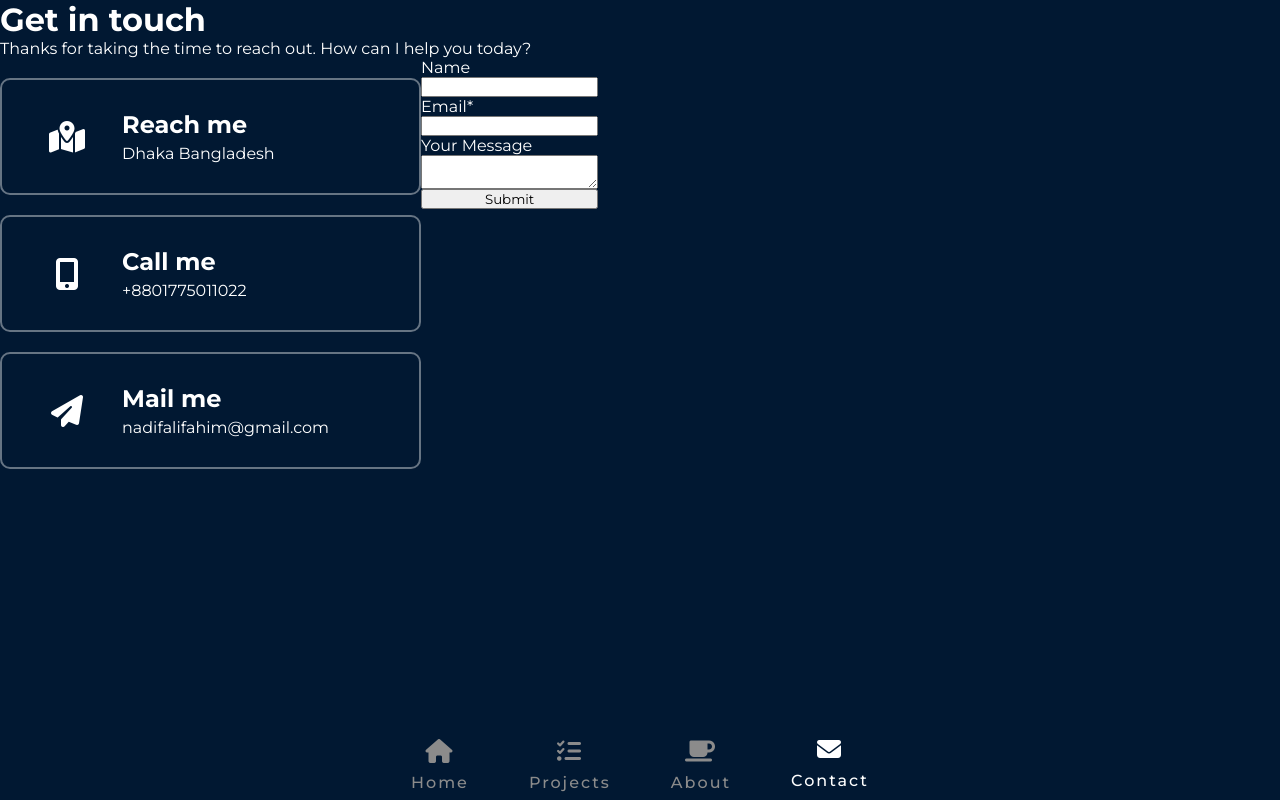
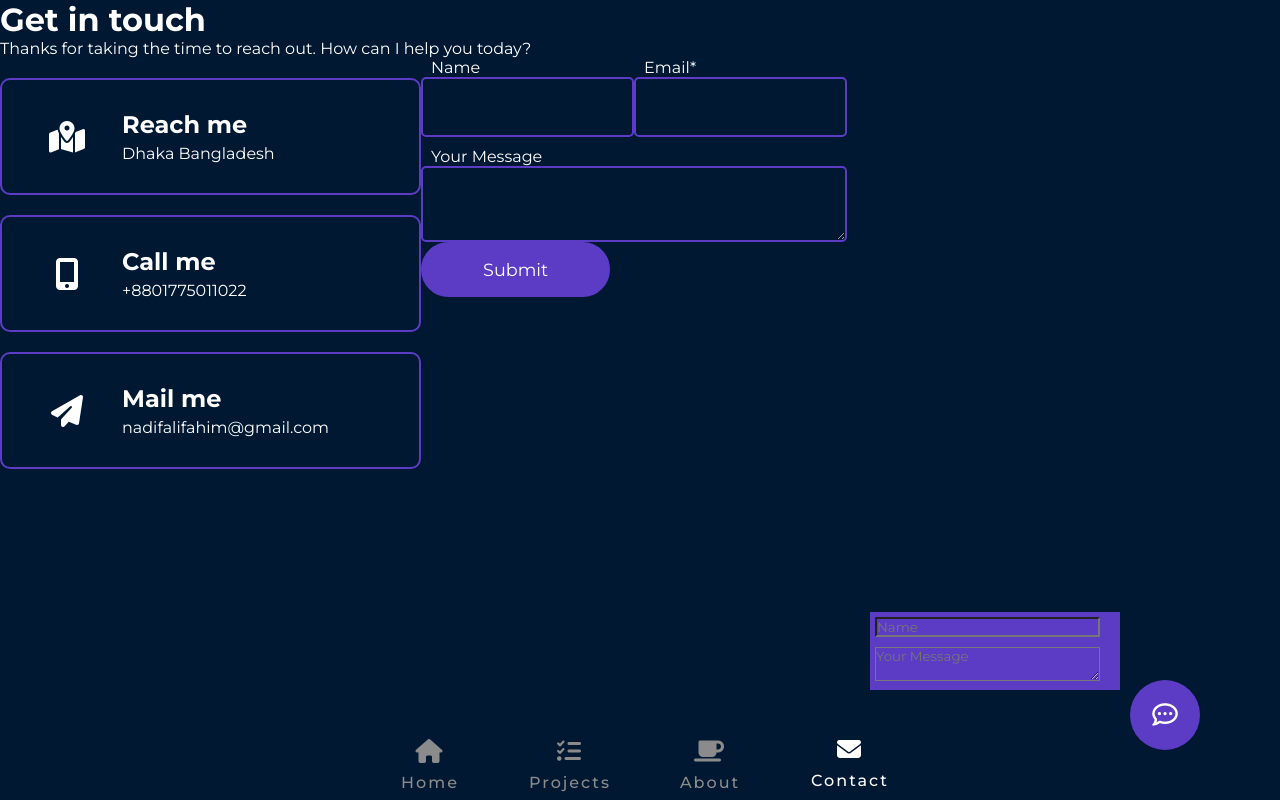
Before and after one commit to nadifalifahim/portfolio-client, a React (Create React App) app: page /contact in a window 1280 px wide. Built offline with nearby package versions, Linux system fonts and the light colour scheme.

Commit message:
fixes navbar

```diff
--- a/src/App.css
+++ b/src/App.css
@@ -3,6 +3,8 @@
   --color-darkblue-secondary: #001845;
   --color-offwhite: rgb(255, 239, 206);
   --color-muted: rgb(139, 139, 139);
+  --color-purple: #5c3cc5;
+  --color-purple-dark: #4c31a5;
   font-size: 16px;
 }
 
@@ -11,6 +13,11 @@
   margin: 0;
   padding: 0;
   font-family: "Montserrat", sans-serif;
+}
+
+a {
+  text-decoration: none;
+  color: white;
 }
 
 /* Custom Scrollbar */
--- a/src/Pages/Home/Contact/Contact.css
+++ b/src/Pages/Home/Contact/Contact.css
@@ -21,7 +21,7 @@
   display: flex;
   align-items: center;
   justify-content: left;
-  border: 2px solid rgba(255, 255, 255, 0.397);
+  border: 2px solid var(--color-purple);
   border-radius: 10px;
   margin: 20px 0;
   padding: 30px 90px 30px 40px;
@@ -37,3 +37,34 @@
 .contact-left-items h2 {
   margin-bottom: 5px;
 }
+
+.contact-form-container form input,
+.contact-form-container form textarea {
+  background-color: transparent;
+  outline: none;
+  border: 2px solid var(--color-purple);
+  padding: 20px 20px;
+  color: white;
+  border-radius: 5px;
+}
+
+.nameemail-container {
+  display: flex;
+}
+
+.contact-form-container label,
+.nameemail-container label {
+  margin-left: 10px;
+  margin-top: 10px;
+}
+
+.contact-form-container form button {
+  background-color: var(--color-purple);
+  outline: none;
+  border: 2px solid var(--color-purple);
+  padding: 15px 60px;
+  color: white;
+  width: fit-content;
+  border-radius: 50px;
+  font-size: 1.1rem;
+}
--- a/src/Pages/Home/Contact/Contact.js
+++ b/src/Pages/Home/Contact/Contact.js
@@ -1,6 +1,7 @@
 import React, { useRef } from "react";
 import emailjs from "emailjs-com";
 import "./Contact.css";
+import Fade from "react-reveal/Fade";
 
 const Contact = () => {
   const form = useRef();
@@ -27,6 +28,7 @@ const Contact = () => {
 
   return (
     <div className="contact-container">
+      <Fade>
         <div className="contact-content">
           <h1>Get in touch</h1>
           <p>
@@ -56,9 +58,9 @@ const Contact = () => {
                 </div>
               </div>
             </div>
-          <div>
+            <div className="contact-form-container">
               <form ref={form} onSubmit={handleContactSubmit}>
-              <div>
+                <div className="nameemail-container">
                   <div>
                     <label>Name</label> <br />
                     <input type="text" name="name" />
@@ -77,6 +79,7 @@ const Contact = () => {
             </div>
           </div>
         </div>
+      </Fade>
     </div>
   );
 };
--- a/src/Pages/Home/Home/Home.js
+++ b/src/Pages/Home/Home/Home.js
@@ -1,5 +1,4 @@
 import React from "react";
-import Footer from "../../Shared/Footer/Footer";
 import Navbar from "../../Shared/Navbar/Navbar";
 import Contact from "../Contact/Contact";
 import TopBanner from "../TopBanner/TopBanner";
--- a/src/Pages/Home/TopBanner/TopBanner.css
+++ b/src/Pages/Home/TopBanner/TopBanner.css
@@ -23,9 +23,13 @@
 .topbanner-subheading {
   font-weight: 700;
   font-size: 4rem;
-  margin: 20px 0;
   letter-spacing: 2px;
-  color: var(--color-offwhite);
+  margin: 20px auto;
+  background-color: var(--color-purple);
+  color: white;
+  padding: 10px 40px;
+  max-width: fit-content;
+  border-radius: 10px;
 }
 
 .topbanner-buttons button {
@@ -35,16 +39,16 @@
   padding: 15px 30px;
   font-size: 1rem;
   letter-spacing: 1px;
-  border: 2px solid white;
+  border: 2px solid var(--color-purple);
   margin-top: 50px;
   border-radius: 60px;
   transition: 0.5s ease all;
 }
 
 .topbanner-buttons button:hover {
-  background-color: white;
+  background-color: var(--color-purple);
   padding: 15px 40px;
-  color: #011832;
+  color: white;
 }
 
 .topbanner-social-icons {
--- a/src/Pages/Home/TopBanner/TopBanner.js
+++ b/src/Pages/Home/TopBanner/TopBanner.js
@@ -10,11 +10,13 @@ const TopBanner = () => {
         <div className="topbanner-title-container">
           <h1 className="topbanner-heading">Hi, I'm Nadif </h1>
           <h1 className="topbanner-subheading">
+            &#60;{" "}
             <Typical
               steps={["", 2500, "a Front-end Web Developer", 5000]}
               loop={1}
               wrapper="span"
-            />
+            />{" "}
+            &#62;
           </h1>
           <div className="topbanner-social-icons">
             <a
--- a/src/Pages/PageNotFound/PageNorFound.css
+++ b/src/Pages/PageNotFound/PageNorFound.css
@@ -7,3 +7,30 @@
   justify-content: center;
   flex-direction: column;
 }
+
+.pagenotfound-container h2 {
+  margin: 30px 0 10px;
+  font-size: 1.9rem;
+  background-color: var(--color-purple);
+  padding: 5px 15px;
+}
+.pagenotfound-container h3 {
+  font-size: 4rem;
+  margin-bottom: 50px;
+}
+
+.pagenotfound-container button {
+  background-color: transparent;
+  color: white;
+  padding: 15px 30px;
+  border: 2px solid var(--color-purple);
+  outline: none;
+  border-radius: 30px;
+  font-size: 1.1rem;
+  transition: 0.3s ease all;
+}
+
+.pagenotfound-container button:hover {
+  padding: 15px 40px;
+  background-color: var(--color-purple);
+}
--- a/src/Pages/PageNotFound/PageNotFound.js
+++ b/src/Pages/PageNotFound/PageNotFound.js
@@ -1,11 +1,19 @@
 import React from "react";
+import { Link } from "react-router-dom";
 import "./PageNorFound.css";
+import Fade from "react-reveal/Fade";
 
 const PageNotFound = () => {
   return (
     <div className="pagenotfound-container">
-      <img src="/Images/PageNotFound/PageNotFound.png" alt="Page Not Found" />
-      <h2> Page Not Found </h2>
+      <Fade>
+        <img src="/Images/PageNotFound/PageNotFound.png" alt="Page Not Found" />
+        <h2> Error 404 </h2>
+        <h3> Page Not Found </h3>
+        <Link to="/home">
+          <button>Return to Home</button>
+        </Link>
+      </Fade>
     </div>
   );
 };
--- /dev/null
+++ b/src/Pages/Shared/InstantMessage/InstantMessage.css
@@ -0,0 +1,38 @@
+.instantMessage-circle {
+  position: fixed;
+  bottom: 50px;
+  right: 80px;
+  width: 70px;
+  height: 70px;
+  background-color: var(--color-purple);
+  display: flex;
+  align-items: center;
+  justify-content: center;
+  border-radius: 50%;
+  z-index: 14;
+  transition: 0.5s ease all;
+}
+
+.instantMessage-circle:hover {
+  transform: scale(1.07);
+}
+
+.instantMessage-container i {
+  color: white;
+  font-size: 1.6rem;
+}
+
+.instantMessage-message {
+  position: absolute;
+  bottom: 60px;
+  right: 80px;
+  width: 250px;
+  background-color: var(--color-purple);
+}
+
+.instantMessage-message input,
+.instantMessage-message textarea {
+  min-width: 90%;
+  margin: 5px;
+  background-color: transparent;
+}
--- /dev/null
+++ b/src/Pages/Shared/InstantMessage/InstantMessage.js
@@ -0,0 +1,18 @@
+import React from "react";
+import "./InstantMessage.css";
+
+const InstantMessage = () => {
+  return (
+    <div className="instantMessage-container">
+      <div className="instantMessage-circle">
+        <i className="far fa-comment-dots"></i>
+        <div className="instantMessage-message">
+          <input placeholder="Name" type="email" />
+          <textarea placeholder="Your Message"></textarea>
+        </div>
+      </div>
+    </div>
+  );
+};
+
+export default InstantMessage;
--- a/src/Pages/Shared/Navbar/Navbar.css
+++ b/src/Pages/Shared/Navbar/Navbar.css
@@ -13,7 +13,6 @@
 
 .navbar {
   display: flex;
-
   justify-content: center;
   width: 95%;
 }
@@ -28,7 +27,6 @@
   font-weight: 500;
   font-size: 1rem;
   letter-spacing: 2px;
-  margin: 0 10px;
   padding: 10px 20px;
   transition: 0.5s ease all;
 }
@@ -45,6 +43,9 @@
   text-decoration: none;
   color: var(--color-muted);
   transition: 0.5s all ease;
+  min-width: 100px;
+  min-height: 70px;
+  border-radius: 5px;
 }
 
 .nav-link:hover {
@@ -58,6 +59,10 @@
   flex-direction: column;
   transform: translateY(-2px);
   color: white;
+  /* background-color: var(--color-purple); */
+  min-width: 100px;
+  min-height: 70px;
+  border-radius: 5px;
 }
 
 /* .contact-me-button {
--- a/src/Pages/Shared/Navbar/Navbar.js
+++ b/src/Pages/Shared/Navbar/Navbar.js
@@ -2,10 +2,12 @@ import React from "react";
 import "./Navbar.css";
 import Fade from "react-reveal/Fade";
 import { NavLink } from "react-router-dom";
+import InstantMessage from "../InstantMessage/InstantMessage";
 
 const Navbar = () => {
   return (
     <div className="navbar-container">
+      <InstantMessage></InstantMessage>
       <nav className="navbar">
         <Fade>
           <ul>
```
Also changed, not shown: public/Images/PageNotFound/PageNotFound.png. Lines whose indentation alone changed are shown as unchanged.
